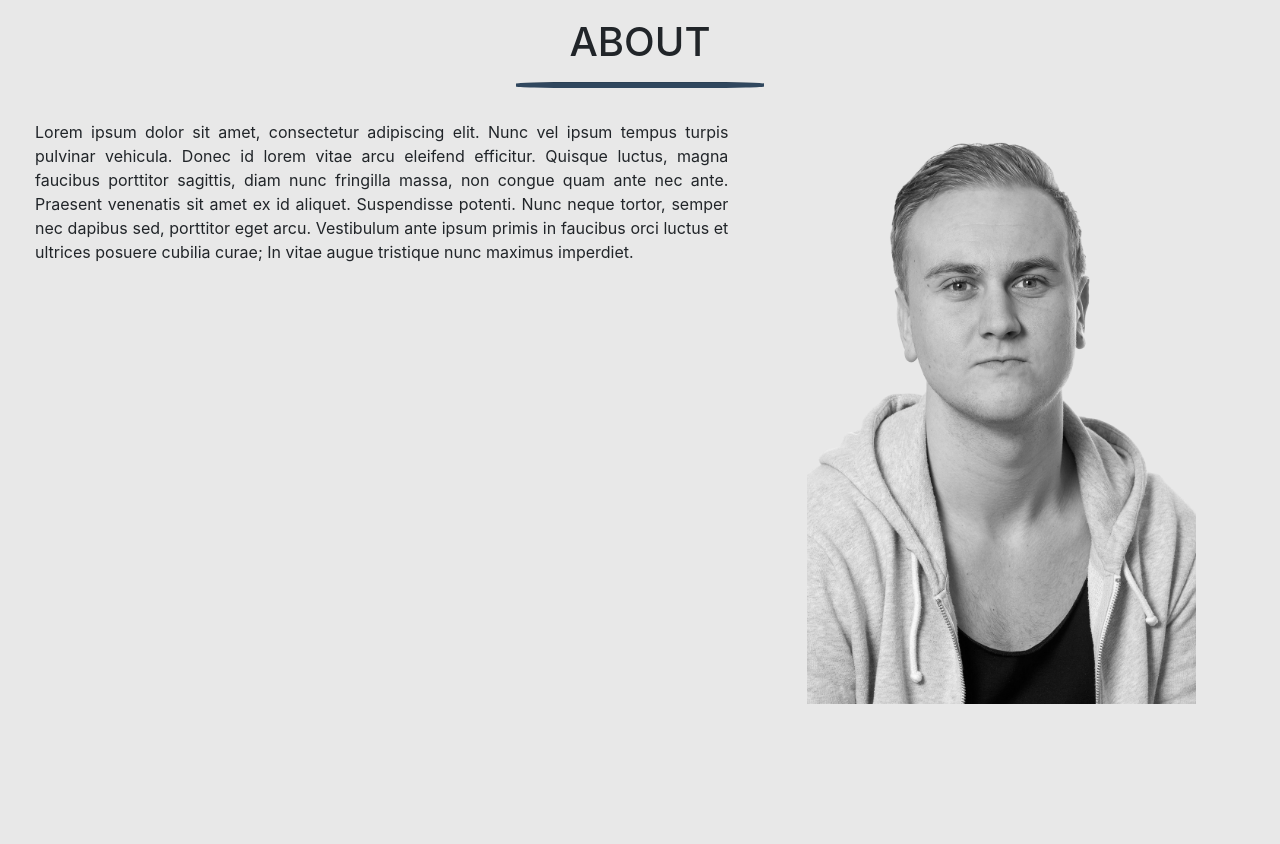
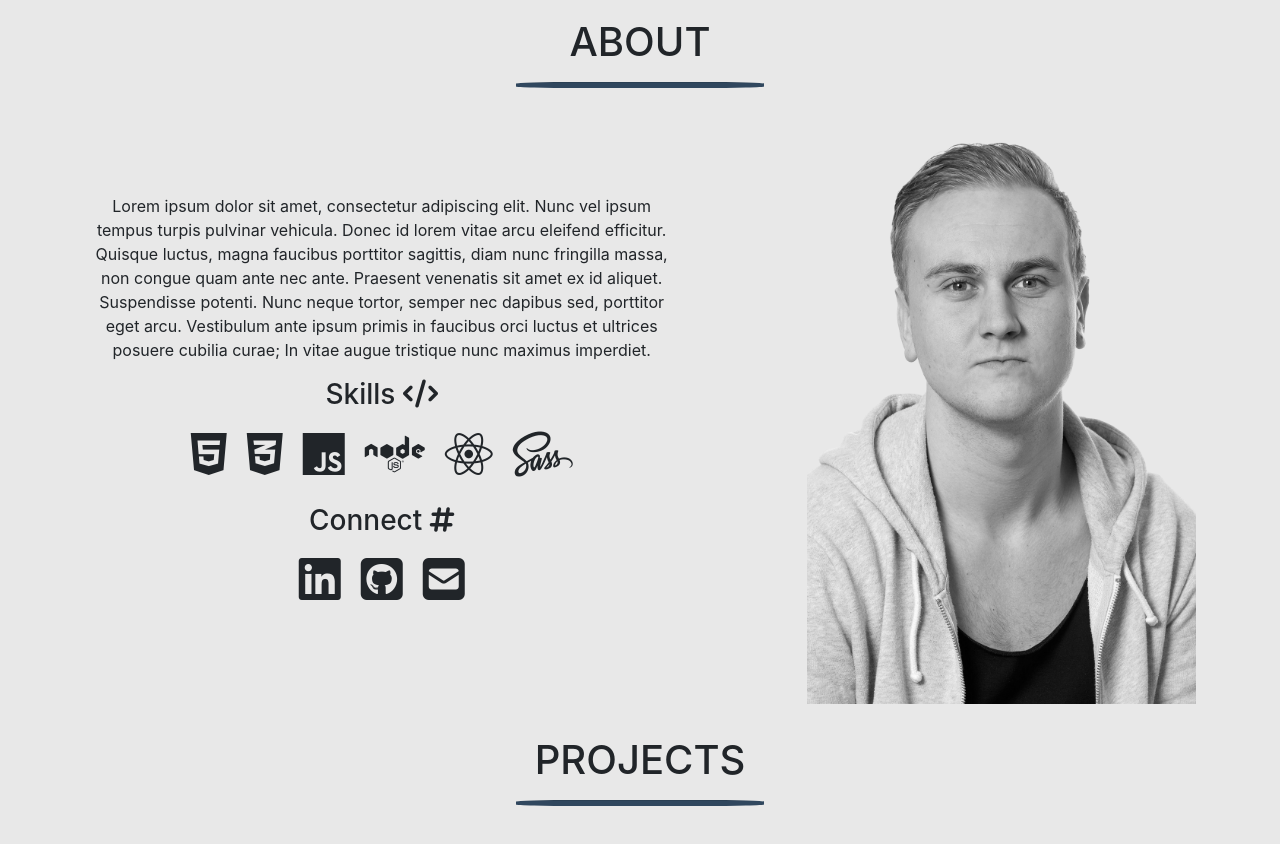
Before and after one commit to Roybrussel/portfolio, a React (Create React App) app in the folder client/: page / in a window 1280 px wide. Shown: the part 500-1344 px from the top of the page. Before the commit the page ends 1224 px from the top, so only its background shows below. Built offline with nearby package versions, Linux system fonts and the light colour scheme.

Commit message:
About section is done for now, still needs some styling. Added the projects section.

```diff
--- a/client/src/Root/App.js
+++ b/client/src/Root/App.js
@@ -1,12 +1,14 @@
 import Header from "../components/Header/Header";
 import Footer from "../components/Footer/Footer";
 import About from "../components/About/About";
+import Projects from "../components/Projects/Projects";
 
 function App() {
   return (
     <div className="app">
       <Header />
       <About />
+      <Projects />
       <Footer />
     </div>
   );
--- a/client/src/components/About/About.css
+++ b/client/src/components/About/About.css
@@ -1,4 +1,5 @@
 #about-section {
+    height: 100%;
     text-align: center;
     margin: 20px;
 }
@@ -15,10 +16,21 @@ hr {
     background-color: #30475e;
 }
 
-.about-content-container {}
+.about-content {
+    height: 100%;
+    display: flex;
+    flex-direction: column;
+    justify-content: center;
+    align-items: center;
+}
 
 .about-text {
-    text-align: justify;
+    margin: 0 50px;
+}
+
+.about-icon {
+    font-size: 3em;
+    margin: 10px;
 }
 
 .profile-img {
--- a/client/src/components/About/About.js
+++ b/client/src/components/About/About.js
@@ -11,21 +11,46 @@ const About = () => {
         <h1>ABOUT</h1>
         <hr />
       </div>
-      <Container fluid className="about-content-container">
+      <Container fluid className="about-container">
         <Row>
           <Col md={7}>
+            <div className="about-content">
               <div className="about-text">
                 <p>
                   Lorem ipsum dolor sit amet, consectetur adipiscing elit. Nunc
-                vel ipsum tempus turpis pulvinar vehicula. Donec id lorem vitae
-                arcu eleifend efficitur. Quisque luctus, magna faucibus
+                  vel ipsum tempus turpis pulvinar vehicula. Donec id lorem
+                  vitae arcu eleifend efficitur. Quisque luctus, magna faucibus
                   porttitor sagittis, diam nunc fringilla massa, non congue quam
                   ante nec ante. Praesent venenatis sit amet ex id aliquet.
-                Suspendisse potenti. Nunc neque tortor, semper nec dapibus sed,
-                porttitor eget arcu. Vestibulum ante ipsum primis in faucibus
-                orci luctus et ultrices posuere cubilia curae; In vitae augue
-                tristique nunc maximus imperdiet.
+                  Suspendisse potenti. Nunc neque tortor, semper nec dapibus
+                  sed, porttitor eget arcu. Vestibulum ante ipsum primis in
+                  faucibus orci luctus et ultrices posuere cubilia curae; In
+                  vitae augue tristique nunc maximus imperdiet.
                 </p>
+              </div>
+              <div className="language-container">
+                <h3>
+                  Skills <i class="fas fa-code" />
+                </h3>
+                <p>
+                  <i className="fab fa-html5 about-icon" alt="html5" />
+                  <i className="fab fa-css3-alt about-icon" alt="css3" />
+                  <i className="fab fa-js about-icon" alt="javascript" />
+                  <i className="fab fa-node about-icon" alt="node" />
+                  <i className="fab fa-react about-icon" alt="react" />
+                  <i class="fab fa-sass about-icon" alt="sass" />
+                </p>
+              </div>
+              <div className="social-container">
+                <h3>
+                  Connect <i class="fas fa-hashtag" />
+                </h3>
+                <p>
+                  <i class="fab fa-linkedin about-icon" />
+                  <i class="fab fa-github-square about-icon" />
+                  <i class="fas fa-envelope-square about-icon" />
+                </p>
+              </div>
             </div>
           </Col>
           <Col md={5}>
--- /dev/null
+++ b/client/src/components/Projects/Projects.css
@@ -0,0 +1,5 @@
+#projects-section {
+    height: 100%;
+    text-align: center;
+    margin: 20px;
+}
--- /dev/null
+++ b/client/src/components/Projects/Projects.js
@@ -0,0 +1,21 @@
+import React from "react";
+import "./Projects.css";
+import Container from "react-bootstrap/Container";
+import Row from "react-bootstrap/Row";
+import Col from "react-bootstrap/Col";
+
+const Projects = () => {
+  return (
+    <section id="projects-section">
+      <div className="heading">
+        <h1>PROJECTS</h1>
+        <hr />
+      </div>
+      <Container fluid className="projects-container">
+        <Row></Row>
+      </Container>
+    </section>
+  );
+};
+
+export default Projects;
```
Also changed, not shown: 1 other file (tests, documents, lock files or other folders). Lines whose indentation alone changed are shown as unchanged.
